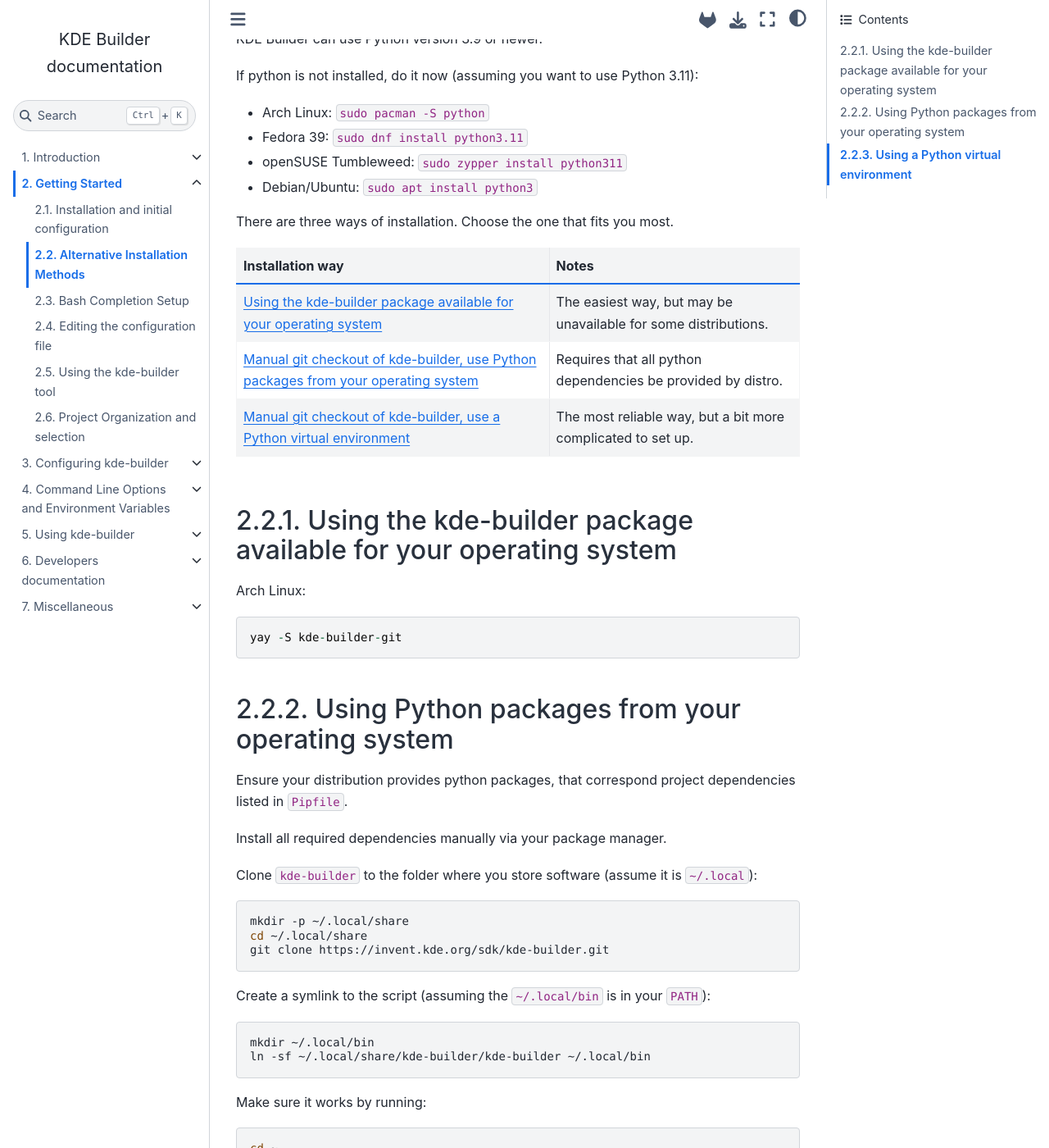
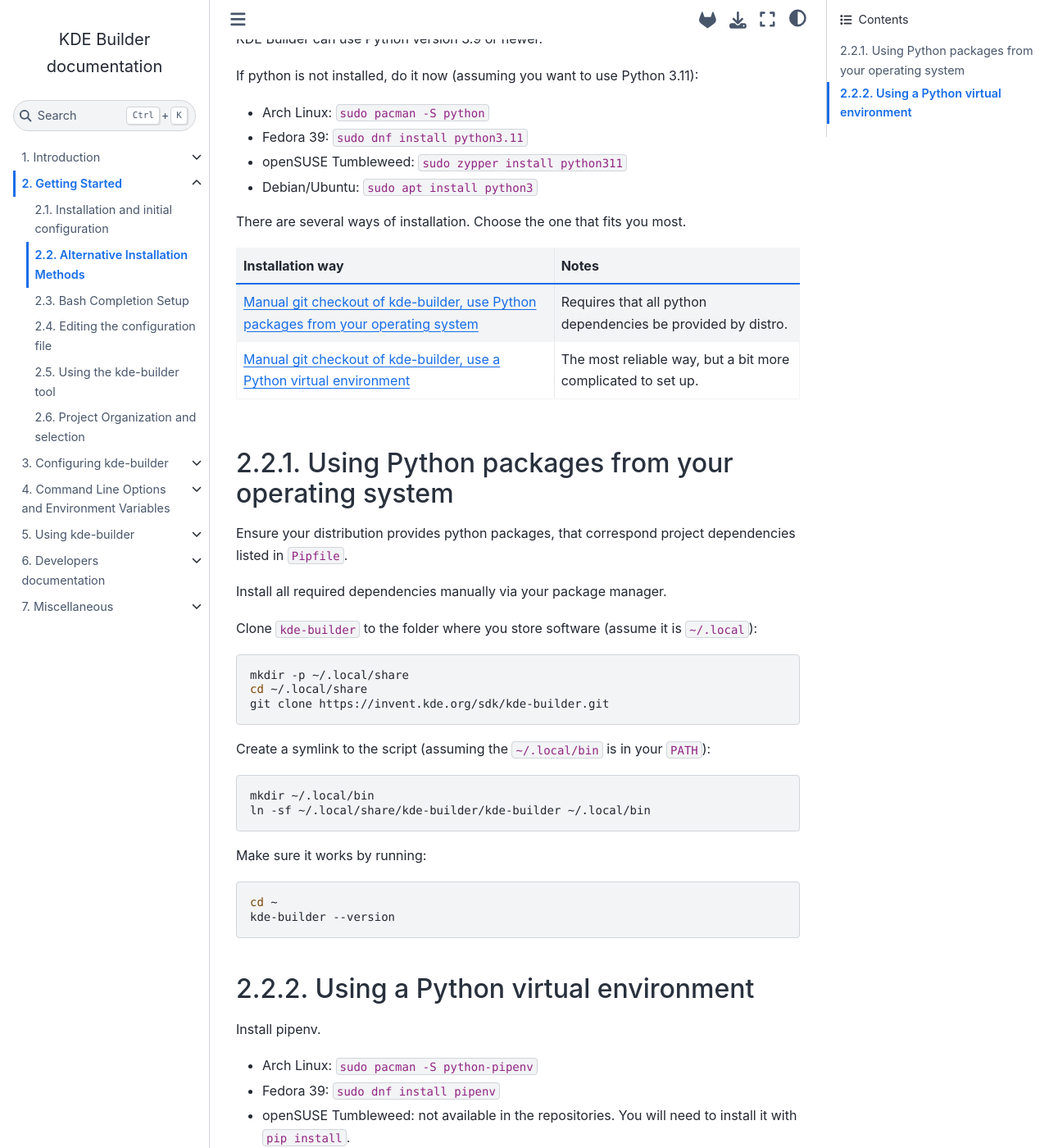
Before and after one commit to KDE/kde-builder, a Sphinx documentation site: the page built from doc/getting-started/alternative-installation.md, in a window 1280 px wide and 1400 px high, scrolled down 218 px. Shown: the whole window at 82% size. Built offline with Sphinx 7.4.7 and the Sphinx Book theme 1.1.4, drawn with Linux system fonts in a browser that asks for light colours.

Commit message:
chore: Remove AUR package from alternative installations

````diff
--- a/doc/getting-started/alternative-installation.md
+++ b/doc/getting-started/alternative-installation.md
@@ -11,22 +11,12 @@
 * openSUSE Tumbleweed: `sudo zypper install python311`
 * Debian/Ubuntu: `sudo apt install python3`
 
-There are three ways of installation. Choose the one that fits you most.
+There are several ways of installation. Choose the one that fits you most.
 
 | Installation way                                                                                                | Notes                                                           |
 |-----------------------------------------------------------------------------------------------------------------|-----------------------------------------------------------------|
-| [Using the kde-builder package available for your operating system](#using-distribution-package)                | The easiest way, but may be unavailable for some distributions. |
 | [Manual git checkout of kde-builder, use Python packages from your operating system](#using-system-environment) | Requires that all python dependencies be provided by distro.    |
 | [Manual git checkout of kde-builder, use a Python virtual environment](#using-virtual-environment)              | The most reliable way, but a bit more complicated to set up.    |
-
-(using-distribution-package)=
-## Using the kde-builder package available for your operating system
-
-Arch Linux:
-
-```
-yay -S kde-builder-git
-```
 
 (using-system-environment)=
 ## Using Python packages from your operating system
````
